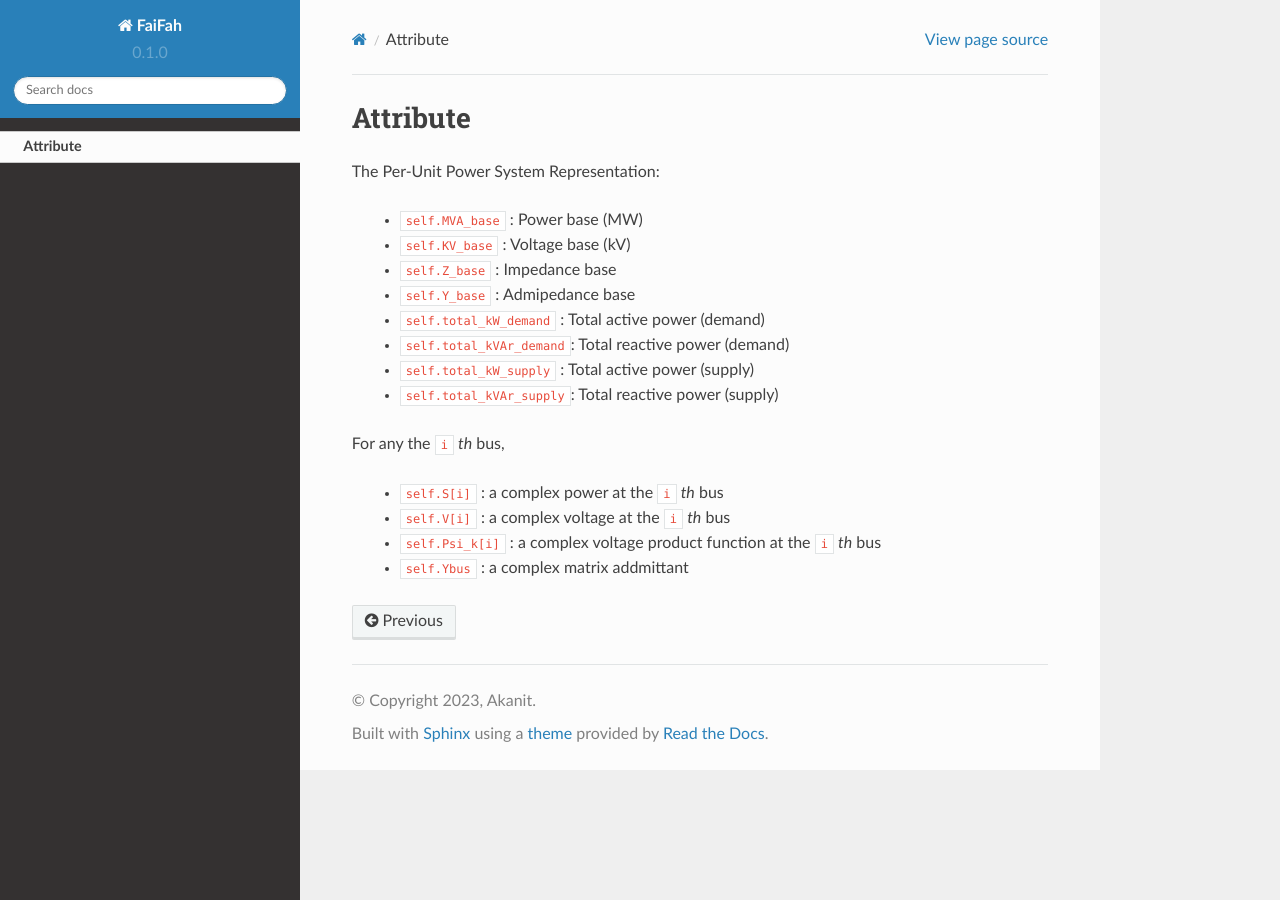
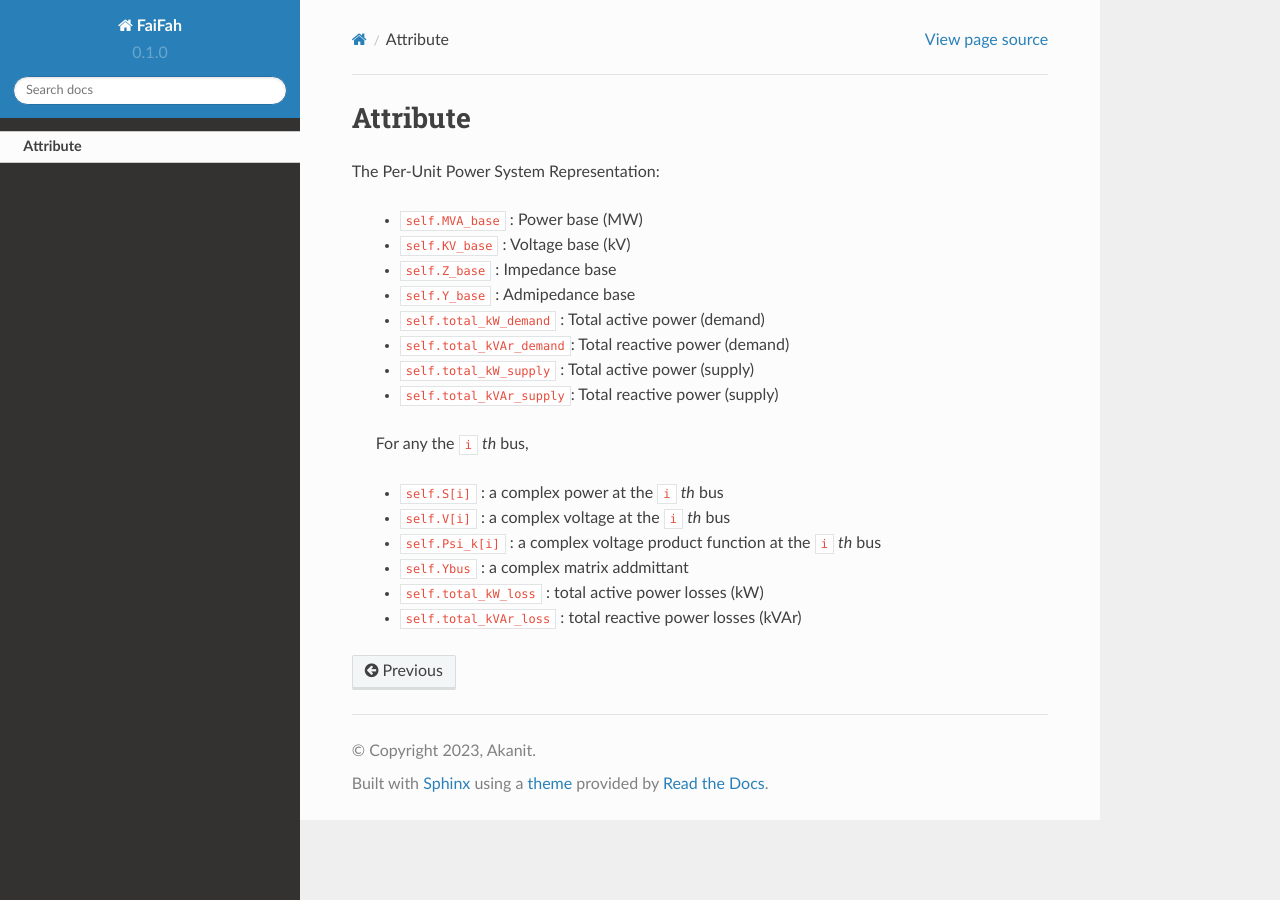
Before and after one commit to StevTobs/faifah, a Sphinx documentation site: the page built from docs/source/attribute.rst, in a window 1280 px wide. Built offline with Sphinx 7.4.7 and the Read the Docs theme 2.0.0, drawn with Linux system fonts in a browser that asks for light colours.

Commit message:
updated main

```diff
--- a/docs/source/attribute.rst
+++ b/docs/source/attribute.rst
@@ -20,7 +20,7 @@
     - ``self.total_kVAr_supply``: Total reactive power (supply)
 
 
-For any the ``i`` *th* bus,
+    For any the ``i`` *th* bus,
 
     - ``self.S[i]`` : a complex power at the ``i`` *th* bus
 
@@ -29,3 +29,7 @@
     - ``self.Psi_k[i]`` : a complex voltage product function at the ``i`` *th* bus
 
     - ``self.Ybus`` : a complex matrix addmittant
+
+    - ``self.total_kW_loss`` : total active power losses (kW)
+
+    - ``self.total_kVAr_loss`` : total reactive power losses (kVAr)
```
